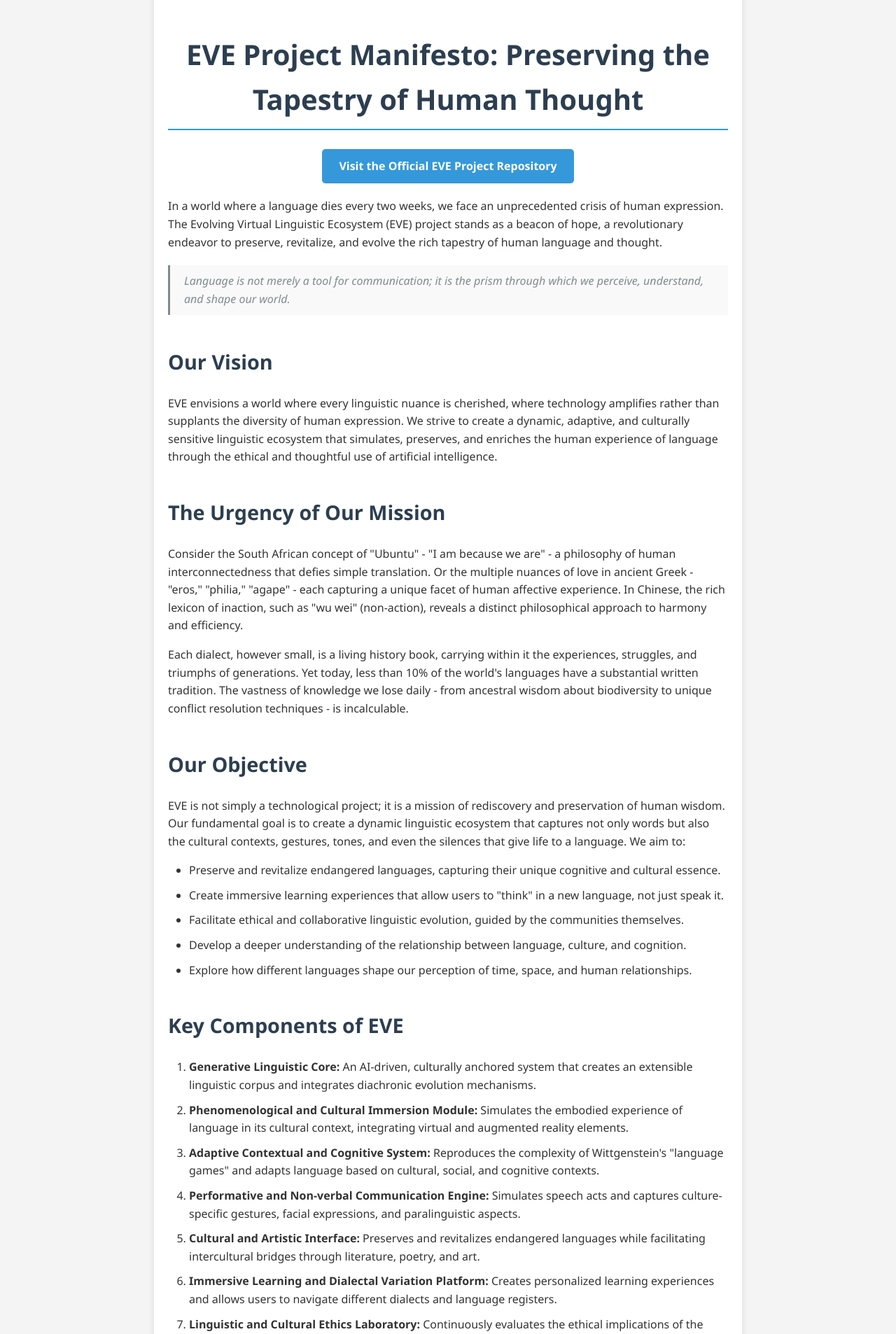
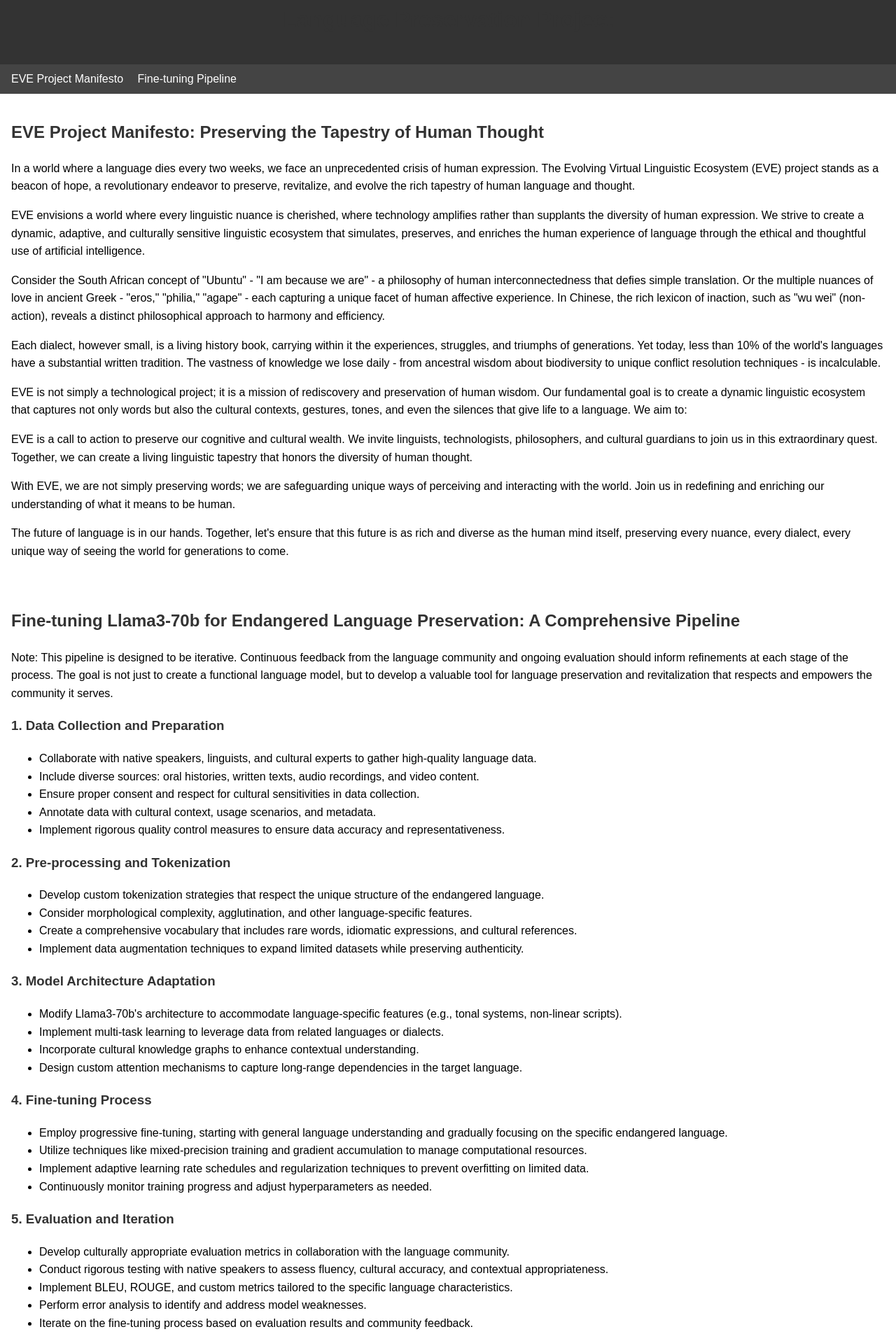
Before and after one commit to Git-Fg/Eve_Project, a plain HTML site: page docs/index.html in a window 1280 px wide. Shown: the part 34-1940 px from the top of the page at 70% size. Drawn offline with Linux system fonts and the light colour scheme.

Commit message:
Update index.html

```diff
--- a/docs/index.html
+++ b/docs/index.html
@@ -3,159 +3,100 @@
 <head>
     <meta charset="UTF-8">
     <meta name="viewport" content="width=device-width, initial-scale=1.0">
-    <title>EVE Project Manifesto: Preserving the Tapestry of Human Thought</title>
+    <title>Language Preservation Project</title>
     <style>
-        :root {
-            --primary-color: #3498db;
-            --secondary-color: #2c3e50;
-            --text-color: #333;
-            --background-color: #f4f4f4;
-            --quote-color: #7f8c8d;
-        }
-        body {
-            font-family: 'Segoe UI', Tahoma, Geneva, Verdana, sans-serif;
-            line-height: 1.6;
-            color: var(--text-color);
-            background-color: var(--background-color);
-            margin: 0;
-            padding: 0;
-        }
-        .container {
-            max-width: 800px;
-            margin: 0 auto;
-            padding: 20px;
-            background-color: white;
-            box-shadow: 0 0 10px rgba(0,0,0,0.1);
-        }
-        h1, h2 {
-            color: var(--secondary-color);
-            margin-top: 1.5em;
-        }
-        h1 {
-            font-size: 2.5em;
-            text-align: center;
-            border-bottom: 2px solid var(--primary-color);
-            padding-bottom: 10px;
-        }
-        h2 {
-            font-size: 1.8em;
-        }
-        .quote {
-            font-style: italic;
-            color: var(--quote-color);
-            border-left: 3px solid var(--quote-color);
-            padding: 10px 20px;
-            margin: 20px 0;
-            background-color: #f9f9f9;
-        }
-        .repo-link {
-            text-align: center;
-            margin: 20px 0;
-        }
-        .repo-link a {
-            display: inline-block;
-            padding: 12px 24px;
-            background-color: var(--primary-color);
-            color: white;
-            text-decoration: none;
-            border-radius: 5px;
-            font-weight: bold;
-            transition: background-color 0.3s ease;
-        }
-        .repo-link a:hover {
-            background-color: #2980b9;
-        }
-        ul, ol {
-            padding-left: 30px;
-        }
-        li {
-            margin-bottom: 10px;
-        }
-        @media (max-width: 600px) {
-            .container {
-                padding: 10px;
-            }
-            h1 {
-                font-size: 2em;
-            }
-            h2 {
-                font-size: 1.5em;
-            }
-        }
+        body { font-family: Arial, sans-serif; line-height: 1.6; margin: 0; padding: 0; }
+        header { background: #333; color: #fff; text-align: center; padding: 1rem; }
+        nav { background: #444; padding: 0.5rem; position: sticky; top: 0; }
+        nav a { color: #fff; text-decoration: none; padding: 0.5rem; }
+        .content { padding: 1rem; }
+        h1, h2, h3 { color: #333; }
     </style>
 </head>
 <body>
-    <div class="container">
-        <h1>EVE Project Manifesto: Preserving the Tapestry of Human Thought</h1>
+    <header>
+        <h1>Language Preservation Project</h1>
+    </header>
+    <nav>
+        <a href="#manifesto">EVE Project Manifesto</a>
+        <a href="#pipeline">Fine-tuning Pipeline</a>
+    </nav>
 
-        <div class="repo-link">
-            <a href="https://github.com/Git-Fg/Eve_Project" target="_blank">Visit the Official EVE Project Repository</a>
-        </div>
+    <div id="manifesto" class="content">
+        <h2>EVE Project Manifesto: Preserving the Tapestry of Human Thought</h2>
+        <p>In a world where a language dies every two weeks, we face an unprecedented crisis of human expression. The Evolving Virtual Linguistic Ecosystem (EVE) project stands as a beacon of hope, a revolutionary endeavor to preserve, revitalize, and evolve the rich tapestry of human language and thought.</p>
+        <p>EVE envisions a world where every linguistic nuance is cherished, where technology amplifies rather than supplants the diversity of human expression. We strive to create a dynamic, adaptive, and culturally sensitive linguistic ecosystem that simulates, preserves, and enriches the human experience of language through the ethical and thoughtful use of artificial intelligence.</p>
+        <p>Consider the South African concept of "Ubuntu" - "I am because we are" - a philosophy of human interconnectedness that defies simple translation. Or the multiple nuances of love in ancient Greek - "eros," "philia," "agape" - each capturing a unique facet of human affective experience. In Chinese, the rich lexicon of inaction, such as "wu wei" (non-action), reveals a distinct philosophical approach to harmony and efficiency.</p>
+        <p>Each dialect, however small, is a living history book, carrying within it the experiences, struggles, and triumphs of generations. Yet today, less than 10% of the world's languages have a substantial written tradition. The vastness of knowledge we lose daily - from ancestral wisdom about biodiversity to unique conflict resolution techniques - is incalculable.</p>
+        <p>EVE is not simply a technological project; it is a mission of rediscovery and preservation of human wisdom. Our fundamental goal is to create a dynamic linguistic ecosystem that captures not only words but also the cultural contexts, gestures, tones, and even the silences that give life to a language. We aim to:</p>
+        <p>EVE is a call to action to preserve our cognitive and cultural wealth. We invite linguists, technologists, philosophers, and cultural guardians to join us in this extraordinary quest. Together, we can create a living linguistic tapestry that honors the diversity of human thought.</p>
+        <p>With EVE, we are not simply preserving words; we are safeguarding unique ways of perceiving and interacting with the world. Join us in redefining and enriching our understanding of what it means to be human.</p>
+        <p>The future of language is in our hands. Together, let's ensure that this future is as rich and diverse as the human mind itself, preserving every nuance, every dialect, every unique way of seeing the world for generations to come.</p>
+    </div>
 
-        <p>In a world where a language dies every two weeks, we face an unprecedented crisis of human expression. The Evolving Virtual Linguistic Ecosystem (EVE) project stands as a beacon of hope, a revolutionary endeavor to preserve, revitalize, and evolve the rich tapestry of human language and thought.</p>
+    <div id="pipeline" class="content">
+        <h2>Fine-tuning Llama3-70b for Endangered Language Preservation: A Comprehensive Pipeline</h2>
+        <p>Note: This pipeline is designed to be iterative. Continuous feedback from the language community and ongoing evaluation should inform refinements at each stage of the process. The goal is not just to create a functional language model, but to develop a valuable tool for language preservation and revitalization that respects and empowers the community it serves.</p>
 
-        <div class="quote">
-            Language is not merely a tool for communication; it is the prism through which we perceive, understand, and shape our world.
-        </div>
-
-        <h2>Our Vision</h2>
-
-        <p>EVE envisions a world where every linguistic nuance is cherished, where technology amplifies rather than supplants the diversity of human expression. We strive to create a dynamic, adaptive, and culturally sensitive linguistic ecosystem that simulates, preserves, and enriches the human experience of language through the ethical and thoughtful use of artificial intelligence.</p>
-
-        <h2>The Urgency of Our Mission</h2>
-
-        <p>Consider the South African concept of "Ubuntu" - "I am because we are" - a philosophy of human interconnectedness that defies simple translation. Or the multiple nuances of love in ancient Greek - "eros," "philia," "agape" - each capturing a unique facet of human affective experience. In Chinese, the rich lexicon of inaction, such as "wu wei" (non-action), reveals a distinct philosophical approach to harmony and efficiency.</p>
-
-        <p>Each dialect, however small, is a living history book, carrying within it the experiences, struggles, and triumphs of generations. Yet today, less than 10% of the world's languages have a substantial written tradition. The vastness of knowledge we lose daily - from ancestral wisdom about biodiversity to unique conflict resolution techniques - is incalculable.</p>
-
-        <h2>Our Objective</h2>
-
-        <p>EVE is not simply a technological project; it is a mission of rediscovery and preservation of human wisdom. Our fundamental goal is to create a dynamic linguistic ecosystem that captures not only words but also the cultural contexts, gestures, tones, and even the silences that give life to a language. We aim to:</p>
-
+        <h3>1. Data Collection and Preparation</h3>
         <ul>
-            <li>Preserve and revitalize endangered languages, capturing their unique cognitive and cultural essence.</li>
-            <li>Create immersive learning experiences that allow users to "think" in a new language, not just speak it.</li>
-            <li>Facilitate ethical and collaborative linguistic evolution, guided by the communities themselves.</li>
-            <li>Develop a deeper understanding of the relationship between language, culture, and cognition.</li>
-            <li>Explore how different languages shape our perception of time, space, and human relationships.</li>
+            <li>Collaborate with native speakers, linguists, and cultural experts to gather high-quality language data.</li>
+            <li>Include diverse sources: oral histories, written texts, audio recordings, and video content.</li>
+            <li>Ensure proper consent and respect for cultural sensitivities in data collection.</li>
+            <li>Annotate data with cultural context, usage scenarios, and metadata.</li>
+            <li>Implement rigorous quality control measures to ensure data accuracy and representativeness.</li>
         </ul>
 
-        <h2>Key Components of EVE</h2>
-
-        <ol>
-            <li><strong>Generative Linguistic Core:</strong> An AI-driven, culturally anchored system that creates an extensible linguistic corpus and integrates diachronic evolution mechanisms.</li>
-            <li><strong>Phenomenological and Cultural Immersion Module:</strong> Simulates the embodied experience of language in its cultural context, integrating virtual and augmented reality elements.</li>
-            <li><strong>Adaptive Contextual and Cognitive System:</strong> Reproduces the complexity of Wittgenstein's "language games" and adapts language based on cultural, social, and cognitive contexts.</li>
-            <li><strong>Performative and Non-verbal Communication Engine:</strong> Simulates speech acts and captures culture-specific gestures, facial expressions, and paralinguistic aspects.</li>
-            <li><strong>Cultural and Artistic Interface:</strong> Preserves and revitalizes endangered languages while facilitating intercultural bridges through literature, poetry, and art.</li>
-            <li><strong>Immersive Learning and Dialectal Variation Platform:</strong> Creates personalized learning experiences and allows users to navigate different dialects and language registers.</li>
-            <li><strong>Linguistic and Cultural Ethics Laboratory:</strong> Continuously evaluates the ethical implications of the project, involving philosophers, linguists, anthropologists, and cultural guardians.</li>
-            <li><strong>Collaborative Evolution and Community Governance Module:</strong> Empowers users and linguistic communities to contribute to their language's evolution through culturally appropriate democratic governance mechanisms.</li>
-        </ol>
-
-        <h2>Guiding Principles</h2>
-
+        <h3>2. Pre-processing and Tokenization</h3>
         <ul>
-            <li><strong>Cultural Authenticity:</strong> Preserve the essence of natural languages and their cultural context while exploring new expressive possibilities.</li>
-            <li><strong>Inclusivity and Diversity:</strong> Integrate diverse cultural, philosophical, and cognitive perspectives on language.</li>
-            <li><strong>Ethics and Respect:</strong> Constantly evaluate the moral, social, and cultural implications of the project.</li>
-            <li><strong>Adaptability and Vitality:</strong> Allow languages to evolve organically in response to community needs while preserving their vitality.</li>
-            <li><strong>Transparency and Participation:</strong> Maintain open communication and actively involve linguistic communities in the system's development and governance.</li>
-            <li><strong>Holistic Preservation:</strong> Integrate verbal and non-verbal aspects of communication, as well as the cultural, artistic, and spiritual context of each language.</li>
-            <li><strong>Linguistic Equity:</strong> Ensure that all languages, including the most endangered, receive equitable attention and resources.</li>
+            <li>Develop custom tokenization strategies that respect the unique structure of the endangered language.</li>
+            <li>Consider morphological complexity, agglutination, and other language-specific features.</li>
+            <li>Create a comprehensive vocabulary that includes rare words, idiomatic expressions, and cultural references.</li>
+            <li>Implement data augmentation techniques to expand limited datasets while preserving authenticity.</li>
         </ul>
 
-        <h2>A Call to Action</h2>
+        <h3>3. Model Architecture Adaptation</h3>
+        <ul>
+            <li>Modify Llama3-70b's architecture to accommodate language-specific features (e.g., tonal systems, non-linear scripts).</li>
+            <li>Implement multi-task learning to leverage data from related languages or dialects.</li>
+            <li>Incorporate cultural knowledge graphs to enhance contextual understanding.</li>
+            <li>Design custom attention mechanisms to capture long-range dependencies in the target language.</li>
+        </ul>
 
-        <p>EVE is a call to action to preserve our cognitive and cultural wealth. We invite linguists, technologists, philosophers, and cultural guardians to join us in this extraordinary quest. Together, we can create a living linguistic tapestry that honors the diversity of human thought.</p>
+        <h3>4. Fine-tuning Process</h3>
+        <ul>
+            <li>Employ progressive fine-tuning, starting with general language understanding and gradually focusing on the specific endangered language.</li>
+            <li>Utilize techniques like mixed-precision training and gradient accumulation to manage computational resources.</li>
+            <li>Implement adaptive learning rate schedules and regularization techniques to prevent overfitting on limited data.</li>
+            <li>Continuously monitor training progress and adjust hyperparameters as needed.</li>
+        </ul>
 
-        <div class="quote">
-            Language is the mirror of the human soul, reflecting the richness of our collective experiences.
-        </div>
+        <h3>5. Evaluation and Iteration</h3>
+        <ul>
+            <li>Develop culturally appropriate evaluation metrics in collaboration with the language community.</li>
+            <li>Conduct rigorous testing with native speakers to assess fluency, cultural accuracy, and contextual appropriateness.</li>
+            <li>Implement BLEU, ROUGE, and custom metrics tailored to the specific language characteristics.</li>
+            <li>Perform error analysis to identify and address model weaknesses.</li>
+            <li>Iterate on the fine-tuning process based on evaluation results and community feedback.</li>
+        </ul>
 
-        <p>With EVE, we are not simply preserving words; we are safeguarding unique ways of perceiving and interacting with the world. Join us in redefining and enriching our understanding of what it means to be human.</p>
+        <h3>6. Deployment and Community Integration</h3>
+        <ul>
+            <li>Develop user-friendly interfaces for community members to interact with the model.</li>
+            <li>Create educational tools and resources to support language learning and preservation efforts.</li>
+            <li>Implement privacy-preserving techniques to protect sensitive cultural information.</li>
+            <li>Establish guidelines for ethical use of the model in alignment with community values.</li>
+            <li>Provide documentation and training to empower community members to maintain and update the model.</li>
+        </ul>
 
-        <p>The future of language is in our hands. Together, let's ensure that this future is as rich and diverse as the human mind itself, preserving every nuance, every dialect, every unique way of seeing the world for generations to come.</p>
+        <h3>7. Continuous Learning and Improvement</h3>
+        <ul>
+            <li>Implement active learning strategies to continuously improve the model with new data.</li>
+            <li>Develop mechanisms for community members to contribute new language data and corrections.</li>
+            <li>Regularly update the model to reflect evolving language use and cultural contexts.</li>
+            <li>Collaborate with other endangered language preservation projects to share insights and best practices.</li>
+            <li>Conduct ongoing research to advance AI techniques for low-resource language preservation.</li>
+        </ul>
     </div>
 </body>
 </html>
```
